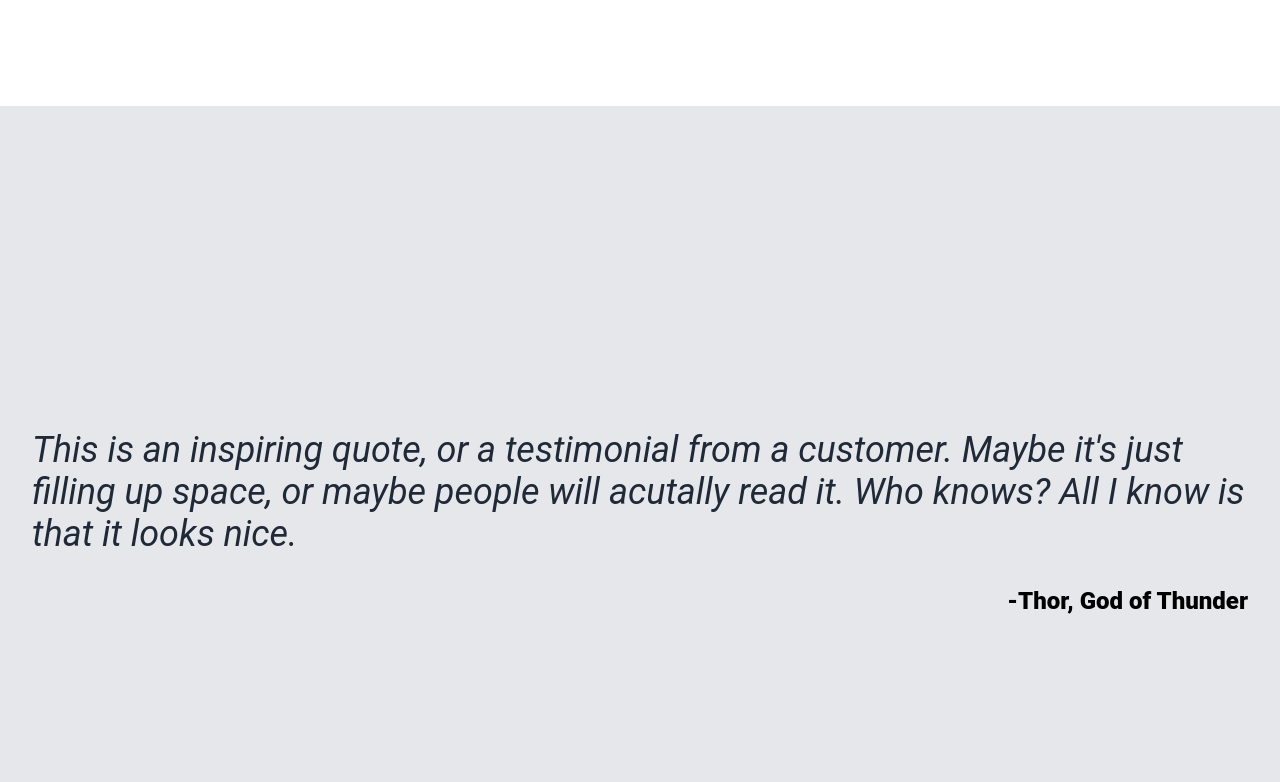
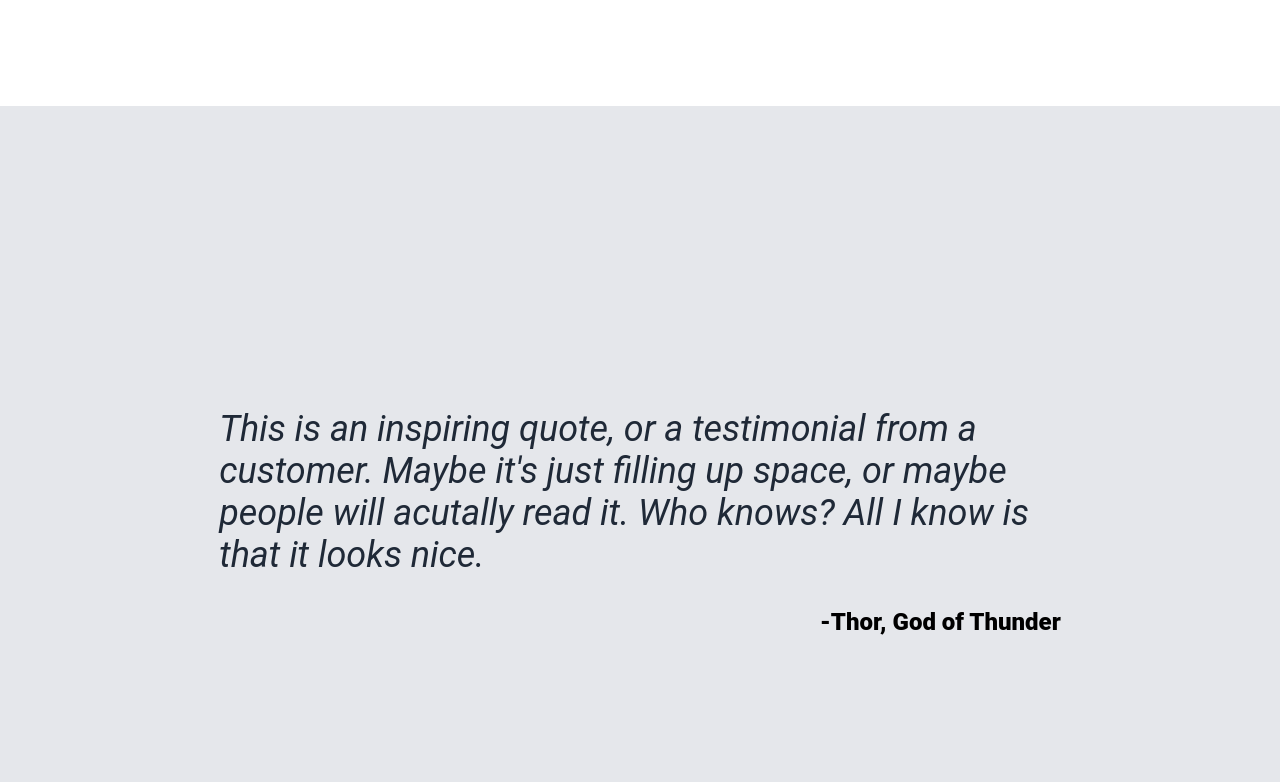
Before and after one commit to BustedElbow/OdinProject, a plain HTML site: page landing_page/index.html in a window 1280 px wide. Shown: the part 1558-2340 px from the top of the page. Drawn offline with Linux system fonts and the light colour scheme.

Commit message:
Updated quote section

```diff
--- a/landing_page/app.css
+++ b/landing_page/app.css
@@ -160,12 +160,16 @@ button:hover {
   background-color: #e5e7eb;
   height: 100vh;
   display: flex;
-  flex-direction: column;
+  /* flex-direction: column; */
   justify-content: center;
   align-items: center;
   padding: 1rem;
 }
-
+.main-three .quote-container {
+  width: 70%;
+  display: flex;
+  flex-direction: column;
+}
 .main-three p {
   color: #1f2937;
   font-style: italic;
--- a/landing_page/index.html
+++ b/landing_page/index.html
@@ -46,8 +46,10 @@
     </div>
   </main>
   <main class="main-three" id="quote">
-    <p>This is an inspiring quote, or a testimonial from a customer. Maybe it's just filling up space, or maybe people will acutally read it. Who knows? All I know is that it looks nice.</p>
+    <div class="quote-container">
+      <p>This is an inspiring quote, or a testimonial from a customer. Maybe it's just filling up space, or maybe people will acutally read it. Who knows? All I know is that it looks nice.</p>
     <cite>-Thor, God of Thunder</cite>
+    </div>
   </main>
   <main class="main-four">
     <div class="sign-container">
```
